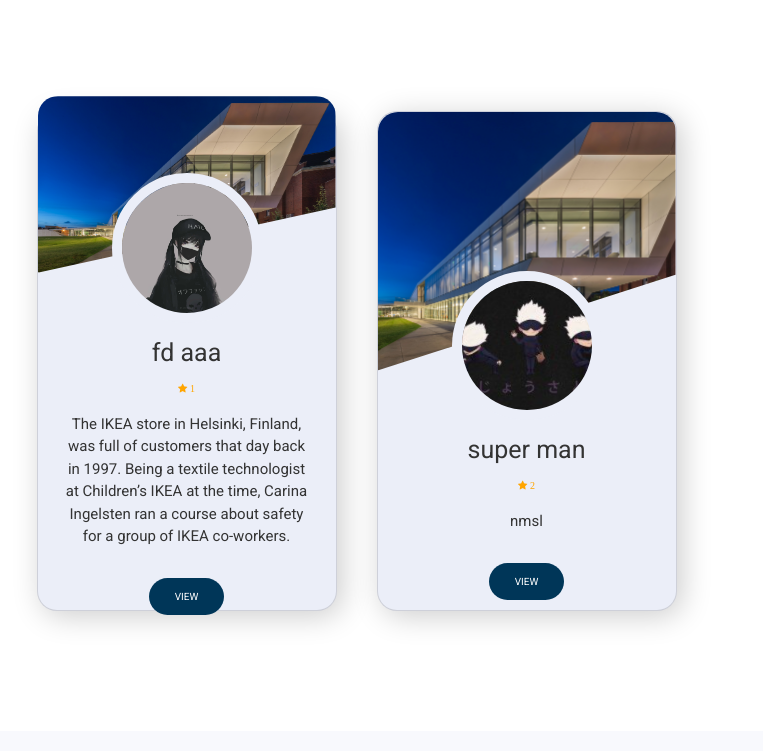
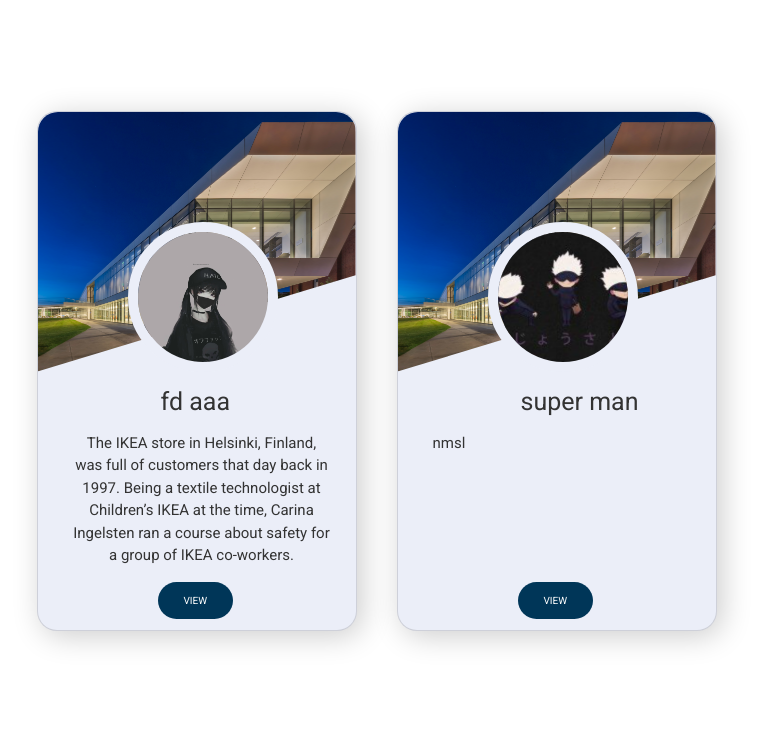
Before and after one commit to cathyli247/CSDS-395-Resume-Review, a Django app: page /home/ in a window 1280 px wide. Shown: the part 72-823 px from the top of the page, without its empty margins (61-824 px from the left). Before the commit the page ends 696 px from the top, so only its background shows below. Run offline with Django 3.2, Linux system fonts and the light colour scheme; data comes from the database, SQL or seed files in the repository; some libraries are stand-ins or nearby versions.

Commit message:
Fixed home page card.

```diff
--- a/resume_review/templates/home.html
+++ b/resume_review/templates/home.html
@@ -7,6 +7,7 @@
 <link rel="stylesheet" href="https://use.fontawesome.com/releases/v5.6.3/css/all.css">
 <link rel="stylesheet" href="{% static 'css/card.css' %}">
 <link rel="stylesheet" href="https://cdnjs.cloudflare.com/ajax/libs/font-awesome/4.7.0/css/font-awesome.min.css">
+<script src = "{% static 'js/home.js' %}"></script>
 
 <section>
     <div class="container">
@@ -16,7 +17,6 @@
                 <img src="{% static 'img/tink.jpeg' %}" alt="card background" class="card-img">
                 <img class="profile-img" src="{{reviewer.account.avatar.url}}" >
                 <h1>{{reviewer.account.first_name}} {{reviewer.account.last_name}}</h1>
-                <span class="fa fa-star checked"> {{ forloop.counter }}</span>
                 <p class="about">{{reviewer.self_intro}}</p>
                 <a href="#" class="btn">View</a>
             </div>
--- a/static/css/card.css
+++ b/static/css/card.css
@@ -29,8 +29,8 @@ section{
 }
 
 .card{
-  max-width: 30rem;
-  max-height: 50rem;
+  width: 32rem;
+  height: 52rem;
   /* width: 32rem; */
   background-color: #ebeef8;
   display: flex;
--- /dev/null
+++ b/static/js/home.js
@@ -0,0 +1,12 @@
+$( document ).ready(function() {
+    $(".card-img").parent().css({position: 'relative'});
+    $(".card-img").css({top: 0, left: 0, position:'absolute'});
+    $(".btn").parent().css({position: 'relative'});
+    $(".btn").css({top: 460, left: 120, position:'absolute'});
+    $(".profile-img").parent().css({position: 'relative'});
+    $(".profile-img").css({top: 210, left: 90, position:'absolute'});
+    $(".about").parent().css({position: 'relative'});
+    $(".about").css({top: 300, left: 10, position:'absolute'});
+    $("h1").parent().css({position: 'relative'});
+    $("h1").css({top: 260, left: 123, position:'absolute'});
+});
```
